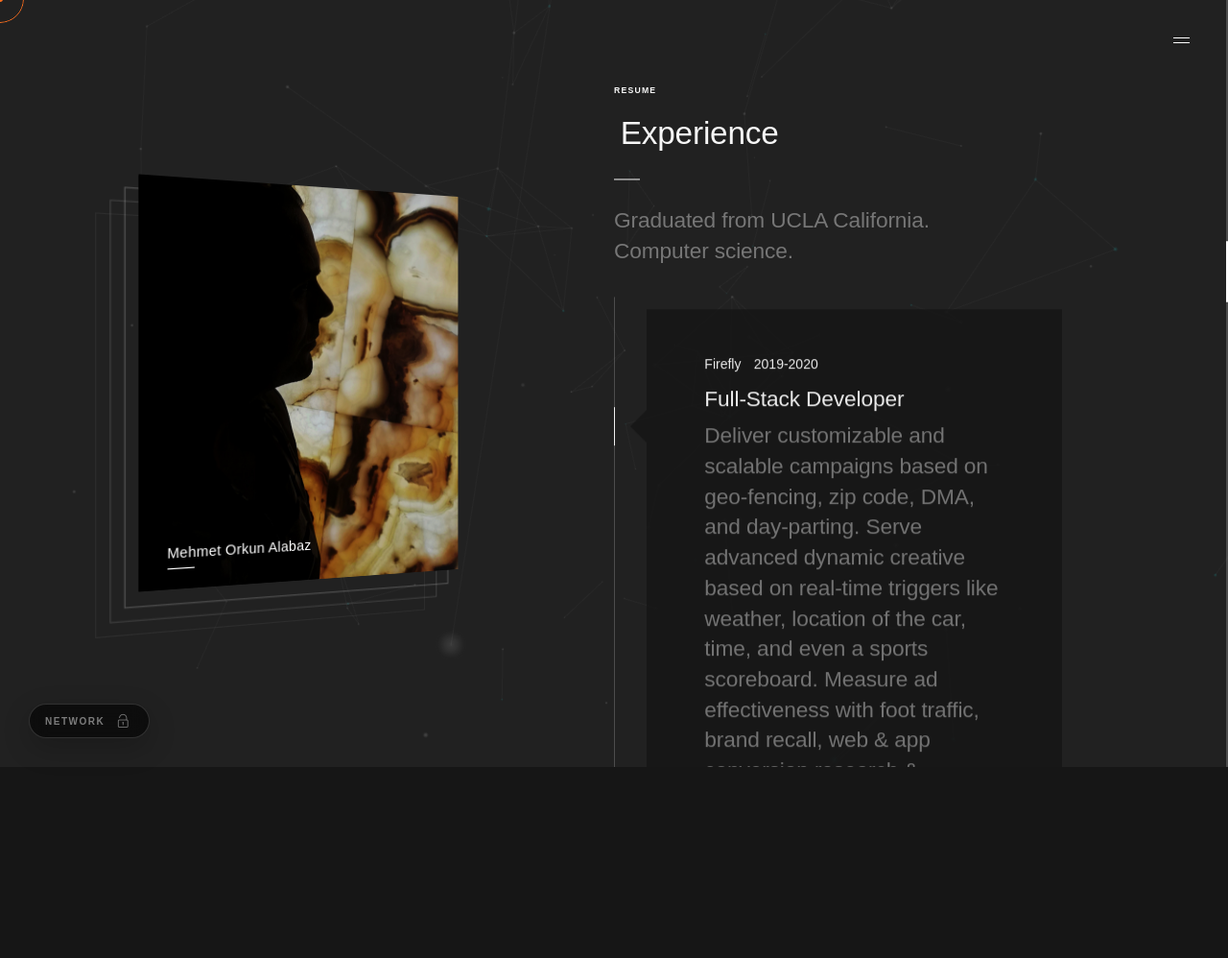
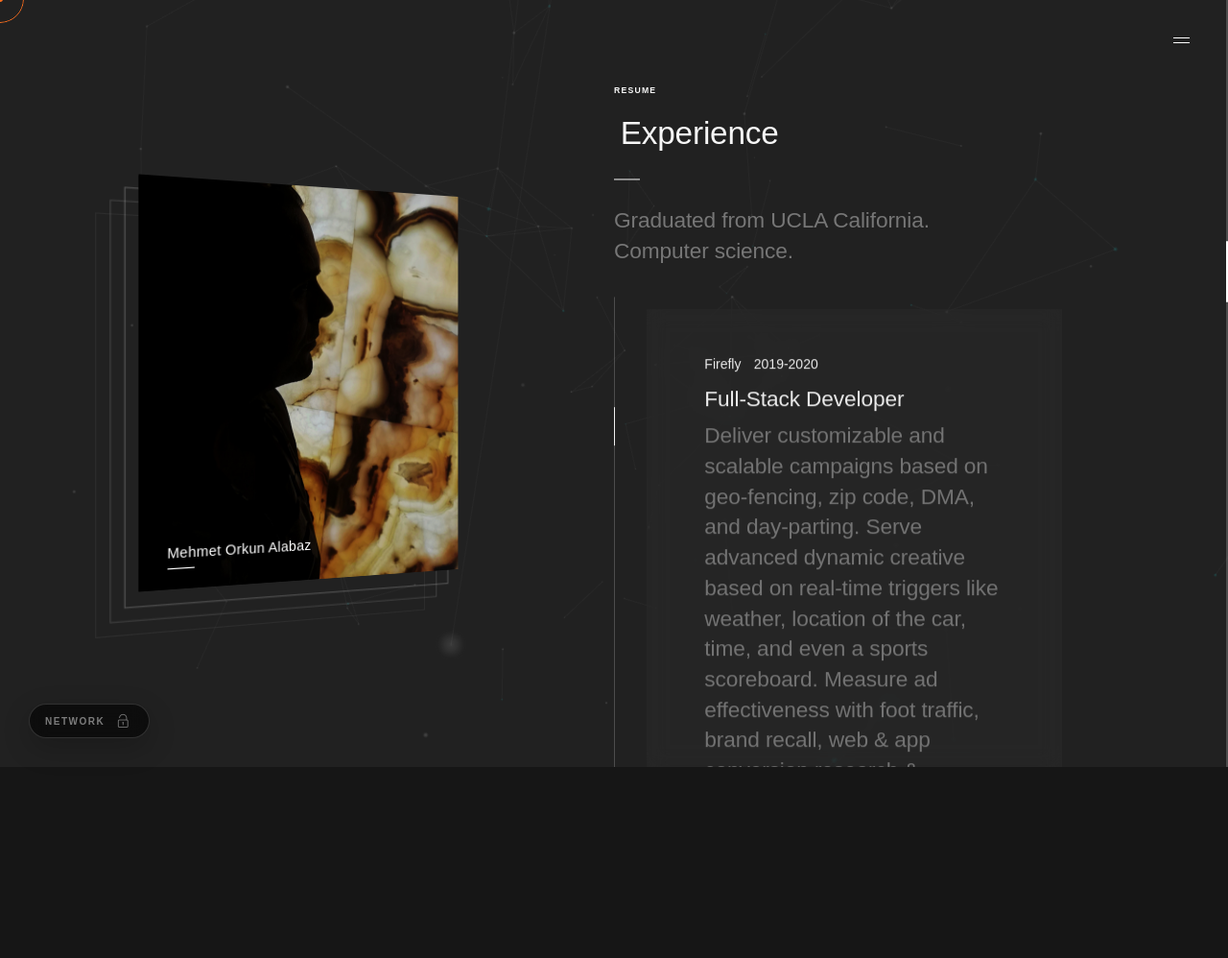
Before and after one commit to oalabaz/orqon, a PHP site: page / in a window 1280 px wide, after a click on "Resume". Shown: the part 3402-4400 px from the top of the page at 96% size. Run offline with PHP 8.4, Linux system fonts and the light colour scheme; some libraries are stand-ins or nearby versions; some web fonts are replaced.

Commit message:
feat: Add `elements.css` for common UI components and link it in `index.html`.

```diff
--- a/assets/css/elements.css
+++ b/assets/css/elements.css
@@ -281,7 +281,9 @@
 	margin-left: 5rem;
 	position: relative;
 	padding: 7rem 9rem;
-	background: #181818;
+	background-color: rgba(66, 66, 66, 0.2);
+	backdrop-filter: blur(10px);
+	-webkit-backdrop-filter: blur(10px);
 }
 
 .resume .item:after {
@@ -298,22 +300,7 @@
 	background: #fff;
 }
 
-.resume .item:before {
-	content: '';
-	position: absolute;
-	left: 0;
-	top: 20%;
-	z-index: 11;
-	-webkit-transform: translate(-50%, -50%) rotate(45deg);
-	-ms-transform: translate(-50%, -50%) rotate(45deg);
-	transform: translate(-50%, -50%) rotate(45deg);
-	-webkit-transform-origin: center center;
-	-ms-transform-origin: center center;
-	transform-origin: center center;
-	width: 3.6rem;
-	height: 3.6rem;
-	background: inherit;
-}
+
 
 /** 8. Pricing Item
 *******************************************************************/
@@ -662,6 +649,8 @@
 	-webkit-transform: translate(-50%, -50%);
 	-ms-transform: translate(-50%, -50%);
 	transform: translate(-50%, -50%);
+	backdrop-filter: blur(2px);
+	-webkit-backdrop-filter: blur(2px);
 }
 
 /** 17. Tabs
--- a/index.html
+++ b/index.html
@@ -40,7 +40,7 @@
     </script>
 
     <!-- PAGE TITLE -->
-    <title>Orqon | Mehmet Orkun Alabaz â€” Full-Stack App Developer, Music Producer & Emerging Tech Innovator</title>
+    <title>Orqon | Mehmet Orkun Alabaz - Full-Stack App Developer, Music Producer & Emerging Tech Innovator</title>
 
 
     <!-- FAVICON -->
@@ -275,7 +275,7 @@
                                     class="color-white">deliver work that aligns with your values.</span></p>
                             <br />
                             <p class="scroll-animation">
-                                To me, this is a co-creation partnershipâ€”and Iâ€™m not satisfied until you are.
+                                To me, this is a co-creation partnership and I'm not satisfied until you are.
                             </p>
 
 
```
